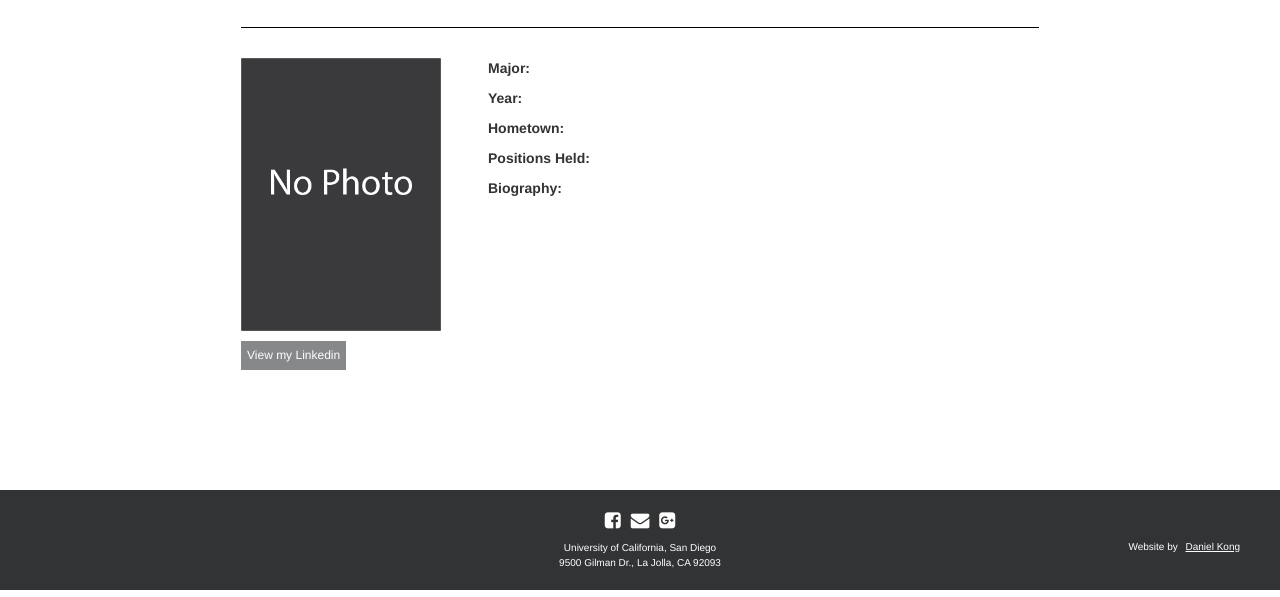
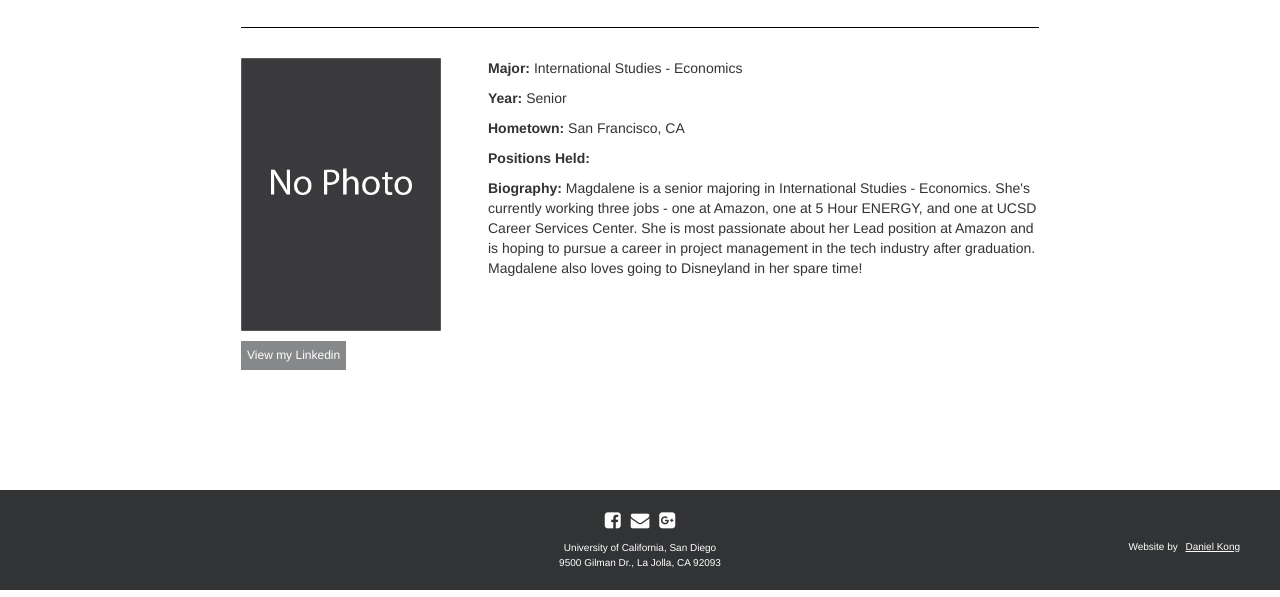
Before and after one commit to Undergraduate-Business-Network/UBN, a plain HTML site: page members/member6.html in a window 1280 px wide. Shown: the part 203-800 px from the top of the page. Drawn offline with nearby package versions, Linux system fonts and the light colour scheme.

Commit message:
Added Mij and Mags

```diff
--- a/members/member6.html
+++ b/members/member6.html
@@ -100,11 +100,11 @@
                 </div>
                 <div class = "col-md-9">
                     <ul class = "member-info">
-                        <li><strong>Major: </strong></li>
-                        <li><strong>Year: </strong></li>
-                        <li><strong>Hometown: </strong></li>
+                        <li><strong>Major: </strong>International Studies - Economics</li>
+                        <li><strong>Year: </strong>Senior</li>
+                        <li><strong>Hometown: </strong>San Francisco, CA</li>
                         <li><strong>Positions Held: </strong></li>
-                        <li><strong>Biography: </strong></li>
+                        <li><strong>Biography: </strong>Magdalene is a senior majoring in International Studies - Economics. She's currently working three jobs - one at Amazon, one at 5 Hour ENERGY, and one at UCSD Career Services Center. She is most passionate about her Lead position at Amazon and is hoping to pursue a career in project management in the tech industry after graduation. Magdalene also loves going to Disneyland in her spare time!</li>
                     </ul>
                 </div>
                 </div>
```
Also changed, not shown: js/members.json (+6 -7 lines), members/member17.html (+5 -5 lines).
